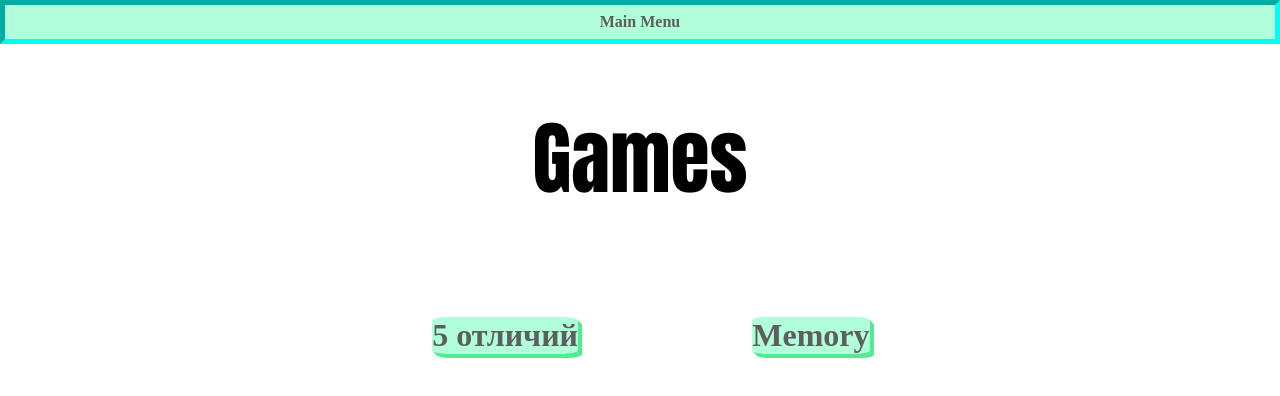
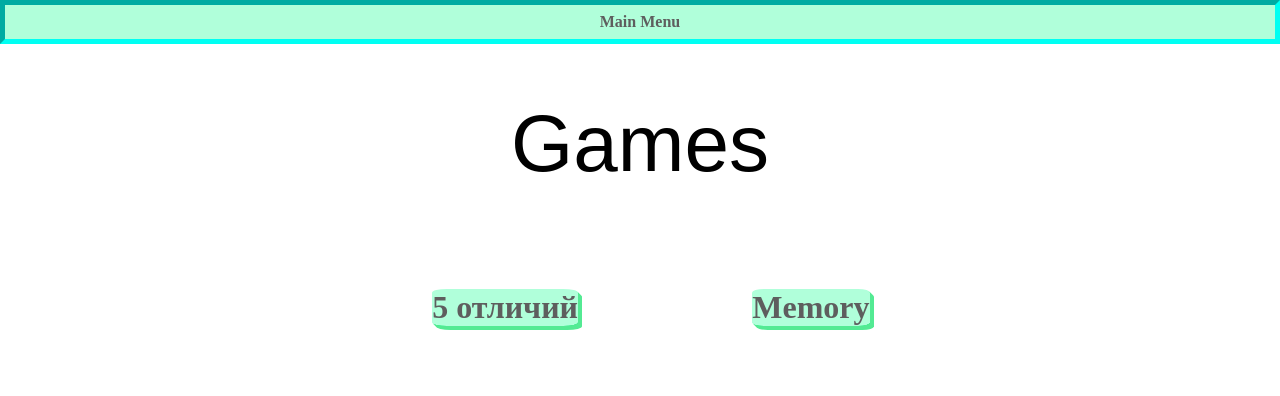
Before and after one commit to Upgrade220/WebProjectGames, a plain HTML site: page index.html in a window 1280 px wide. Drawn offline with Linux system fonts and the light colour scheme.

Commit message:
h1 font sans-serif

```diff
--- a/style.css
+++ b/style.css
@@ -81,7 +81,7 @@ main {
 }
 
 h1 {
-    font: 5em Impact, fantasy;
+    font: 5em sans-serif;
 }
 
 .list {
```
